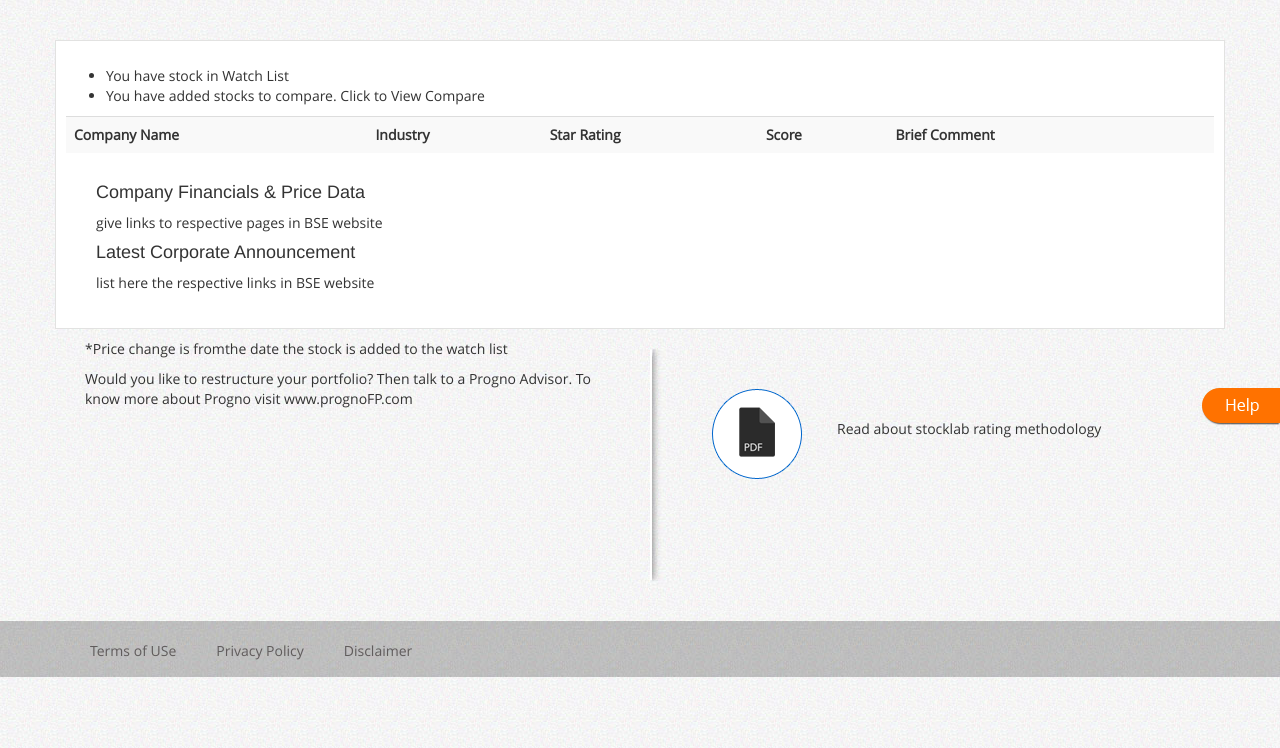
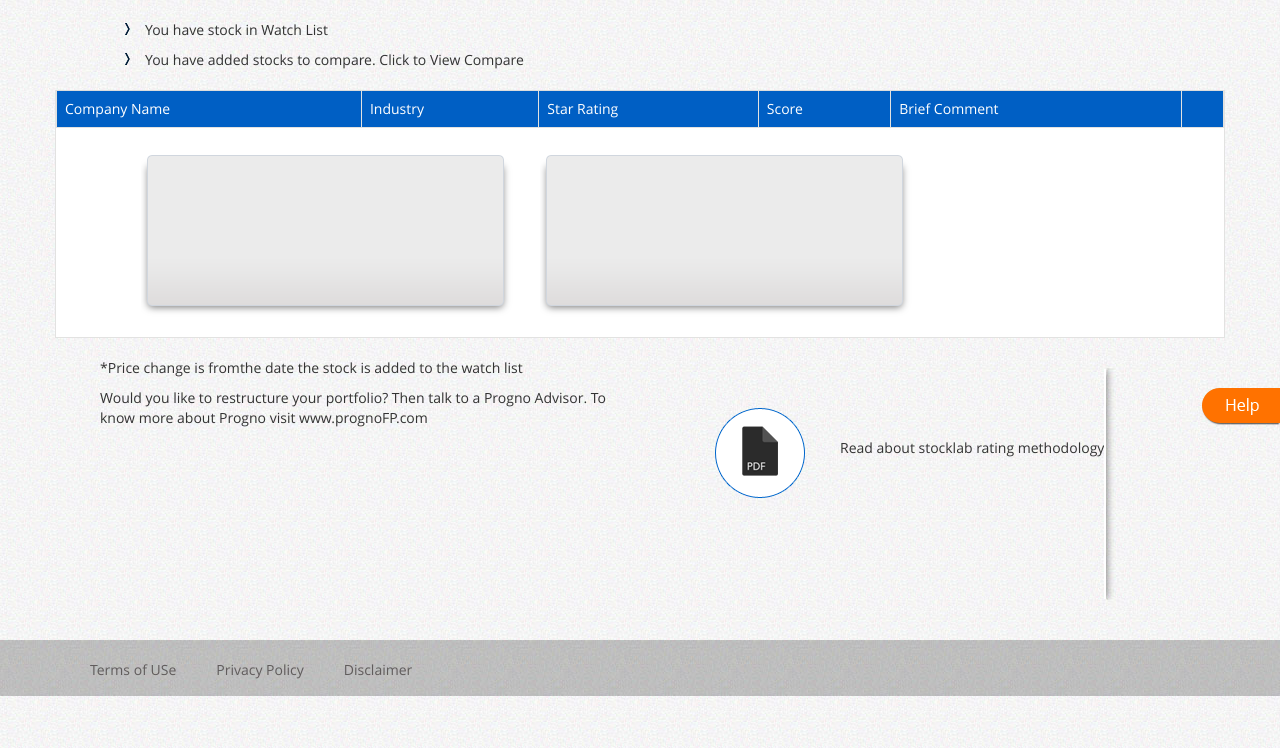
Before and after one commit to technomicssolutions/progno_stock_rating, a Django app: page /star_rating_report/ in a window 1280 px wide. Shown: the part 52-800 px from the top of the page. Run offline with Django 3.2, Linux system fonts and the light colour scheme; a user stored in the database is signed in; tables that the repository leaves empty hold one stand-in row (values such as "Sample post"); lists and menus that the app fills with data are empty.

Commit message:
report page

```diff
--- a/stock_rating/public/templates/star_rating_report.html
+++ b/stock_rating/public/templates/star_rating_report.html
@@ -2,15 +2,20 @@
 {% block body_id %}star_rating_report{% endblock %}
 {% block controller %}ng-controller="StarRatingReportController" ng-init="init('{{csrf_token}}', '{{isin_code}}')" {% endblock controller %}
 {% block content %}
-	<div class="container home_first_row">
+	<div class="container page_content">
 		<div class="row">
-			<div>
-				<ul>
+			<div class="col-md-12">
+				<ul class="header_ul">
 					<li>You have [[watch_list_count]] stock in Watch List</li>
 					<li>You have added [[compare_list_count]] stocks to compare. Click to View Compare</li>
 				</ul>
-				<p class="error_message">[[error_message]]</p>
-				<table class="table table-striped">
+			</div>
+		</div>
+	</div>
+	<div class="container page_content white_bg">
+		<div class="row">
+			<div class="col-md-12">
+				<table class="table table-striped list_table">
 					<tr>
 						<th>Company Name</th>
 						<th>Industry</th>
@@ -26,17 +31,28 @@
 						<td>[[star_rating.score]]</td>
 						<td>[[star_rating.brief_comment]]</td>
 						<td>
-							<a href="" ng-show="star_rating.company_in_watch_list == 'false'" ng-click="add_to_watch_list(star_rating)">Add to Watch List</a> <br/>
-							<a href="" ng-show="star_rating.company_in_compare_list == 'false' " ng-click="add_to_compare_list(star_rating)">Add to Compare</a><br/>
-							<a href="" ng-show="star_rating.company_in_watch_list == 'true'">Added to Watch List</a> <br/>
-							<a href="" ng-show="star_rating.company_in_compare_list == 'true' ">Added to Compare</a><br/>
+							<a href="" ng-show="star_rating.company_in_watch_list == 'false'" ng-click="add_to_watch_list(star_rating)" class="aqua_button">Add to Watch List</a>
+							<a href="" ng-show="star_rating.company_in_compare_list == 'false' " ng-click="add_to_compare_list(star_rating)" class="aqua_button with_margin">Add to Compare</a>
+							<a href="" ng-show="star_rating.company_in_watch_list == 'true'" class="green_button with_margin">Added to Watch List</a>
+							<a href="" ng-show="star_rating.company_in_compare_list == 'true' " class="green_button with_margin">Added to Compare</a>
 						</td>
 					</tr>
 				</table>
+				<p class="error_message">[[error_message]]</p>
 			</div>
 		</div>
 		<div class="row">
-			<div class="col-md-4" ng-repeat="analytical_head in analytical_heads">
+			<div class="col-md-1"> <!-- this is a place holder For alignment of below div -->
+			</div>
+			<div class="col-md-4 price_value">
+			</div>
+			<div class="col-md-4 price_value">
+			</div>
+		</div>
+	</div>
+		<div class="container page_content">
+			<div class="row" ng-repeat="list in analytical_heads_list">
+				<div class="col-md-4" ng-repeat="analytical_head in list">
 					<div class="col-md-12">
 						<h3>[[analytical_head.analytical_head_name]]</h3>
 						<div ng-repeat="function in analytical_head.functions" class="col-md-12">
@@ -45,7 +61,7 @@
 						</div>
 					</div>
 				</div>
-			<div class="col-md-4">
+				<div class="col-md-4" ng-show="$index+1 == analytical_heads_list.length">
 					<div class="col-md-12">
 						<h4>Company Financials & Price Data</h4>
 						<p>give links to respective pages in BSE website</p>
@@ -53,10 +69,10 @@
 						<p>list here the respective links in BSE website</p>
 					</div>
 				</div>
-
 			</div>
 		</div>
-	<div class="container home_second_row">
+	</div>
+	<div class="container page_content">
 		<div class="row">
 			<div class="col-md-6 left">
 				<div class="col-md-12">
--- a/stock_rating/public/views.py
+++ b/stock_rating/public/views.py
@@ -226,12 +226,6 @@ class ViewWatchList(View):
                 model_score = CompanyModelScore.objects.filter(company=company)
                 if model_score.count() > 0:
                     model_score = model_score[0]
-                    if model_score.star_rating_change and model_score.star_rating_change > 0:
-                        change_in_star_rating = ' up by '+str("*" * int(model_score.star_rating_change))
-                    elif model_score.star_rating_change and model_score.star_rating_change < 0:
-                        change_in_star_rating = ' down by '+str("*" * abs(model_score.star_rating_change))
-                    else:
-                        change_in_star_rating = ' '
                     compare_list = CompareList.objects.filter(user=public_user, company=company)
                     if compare_list.count() > 0:
                         company_in_compare_list = True
@@ -246,7 +240,8 @@ class ViewWatchList(View):
                         'brief_comment': model_score.comment,
                         'company_in_compare_list': 'true' if company_in_compare_list else 'false',
                         'added_on': watch_list.added_on.strftime('%d/%m/%Y') if watch_list.added_on else '',
-                        'rating_changed_date': model_score.updated_date.strftime('%d/%m/%Y') + change_in_star_rating if model_score.updated_date else '',
+                        'rating_changed_date': model_score.updated_date.strftime('%d/%m/%Y') if model_score.updated_date else '',
+                        'change': int(model_score.star_rating_change) if model_score.star_rating_change else 0 ,
                     }
                 else:
                     rating = {
@@ -255,7 +250,7 @@ class ViewWatchList(View):
                     }
                 watch_lists_details.append(rating)
             response = simplejson.dumps({
-                'watch_lists': watch_lists_details,
+                'watch_list': watch_lists_details,
                 'watch_list_count': watch_lists.count(),
                 'compare_list_count': compare_lists.count(),
             })
--- a/stock_rating/web/static/css/public_style.css
+++ b/stock_rating/web/static/css/public_style.css
@@ -368,22 +368,22 @@ footer a {
 	display: none;
 }
 
-#watch_list h3 {
+#watch_list h3, #star_rating h3 {
 	color: #0A63BF;
 	padding: 0px;
 	margin: 0px;
 }
 
-.watch_list_first_row {
+.page_content {
 	padding: 10px 0px 0px 30px;
 }
 
-.watchlist_instructions {
+.header_ul {
 	list-style: none;
 	margin-top: 10px;
 }
 
-.watchlist_instructions li {
+.header_ul li {
 	background: url("../images/li-arrow.png") no-repeat scroll 0 16% rgba(0, 0, 0, 0);
     display: block;
     height: 30px;
@@ -406,20 +406,58 @@ footer a {
 
 }
 
-.aqua_button {
+.aqua_button, .green_button {
 	background-color: #34CCCD;
 	padding: 5px 10px;
 	color: #FFFFFF;
 	display: block;
 	float: left;
 	border-radius: 3px;
-	margin-right: 10px;
+	margin-right: 15px;
+	width: 155px;
+	text-decoration: none;
+}
+.green_button {
+	background-color: #028002;
 }
 
-#watch_list .button_holder {
+.aqua_button:hover {
+	text-decoration: none;
+}
+
+#watch_list .button_holder, #star_rating .button_holder {
 	background-color: #CBCBCB !important;
 	padding: 8px !important;
+	padding-left: 30px !important;
 }
 .star_holder {
 	width: 150px;
 }
+
+.instruction {
+	font-size: 18px;
+	padding: 20px 20px 0px 20px;
+}
+
+.instruction a {
+	text-decoration: none;
+}
+.with_margin {
+	margin-top: 10px;
+}
+.white_bg {
+	background-color: #FFFFFF;
+	border: 1px solid #E2E2E1;
+	border-top: none;
+	padding: 0px;
+}
+/*.white_bg .col-md-12 {
+	padding-left: 0px;
+	padding-right: 0px;
+}*/
+
+.price_value {
+	background: url('../images/date-bg.png') no-repeat;
+	height: 169px;
+	margin-bottom: 20px;
+}
--- a/stock_rating/web/static/js/angular_app/controllers.js
+++ b/stock_rating/web/static/js/angular_app/controllers.js
@@ -3,6 +3,8 @@
 function paginate(list, $scope, page_interval) {
     if(!page_interval)
         $scope.page_interval = 20;
+    else
+        $scope.page_interval = page_interval;
     $scope.current_page = 1;
     $scope.pages = list.length / $scope.page_interval;
     if($scope.pages > parseInt($scope.pages))
@@ -11,8 +13,7 @@ function paginate(list, $scope, page_interval) {
 }
 
 function select_page(page, list, $scope, page_interval) {
-    if(!page_interval)
-        $scope.page_interval = 20;
+
     var last_page = page - 1;
     var start = (last_page * $scope.page_interval);
     var end = $scope.page_interval * page;
--- a/stock_rating/web/static/js/angular_app/public_controllers.js
+++ b/stock_rating/web/static/js/angular_app/public_controllers.js
@@ -222,17 +222,27 @@ function StarRatingController($scope, $http){
     $scope.init = function(csrf_token, star_count) {
         $scope.csrf_token = csrf_token;
         $scope.count = star_count;
+        $scope.pages = 0;
+        $scope.visible_list = [];
+        $scope.error = false;
         if (star_count)
             $scope.get_company_star_rating(star_count);
+    }
+    $scope.range = function(n) {
+        var n = Math.abs(n);
+        return new Array(n);
     }
     $scope.get_company_star_rating = function(star_count) {
         show_loader()
         $http.get('/star_rating/?star_count='+star_count).success(function(data){
             hide_loader()
             $scope.star_ratings = data.star_ratings;
+            if(data.star_ratings.length == 0){
+                $scope.error = true;
+            }
+            paginate($scope.star_ratings, $scope, 5);
             $scope.watch_list_count = data.watch_list_count;
             $scope.compare_list_count = data.compare_list_count;
-            console.log(data.watch_list_count, data.compare_list_count);
         }).error(function(data, status){
             console.log(data);
         });
@@ -247,6 +257,19 @@ function StarRatingController($scope, $http){
         }
         show_loader();
         add_to_compare_list($scope, $http, star_rating);
+    }
+    $scope.select_page = function(page){
+        select_page(page, $scope.star_ratings, $scope);
+    }
+    $scope.select_next_page = function(){
+        var page = $scope.current_page + 1;
+        if(page != $scope.pages + 1)
+            select_page(page, $scope.star_ratings, $scope);
+    }
+    $scope.select_previous_page = function(){
+        var page = $scope.current_page - 1
+        if(page != 0)
+            select_page(page, $scope.star_ratings, $scope);
     }
 }
 
@@ -264,7 +287,15 @@ function StarRatingReportController($scope, $http) {
             $scope.watch_list_count = data.watch_list_count;
             $scope.compare_list_count = data.compare_list_count;
             $scope.analytical_heads = data.star_ratings[0].analytical_heads;
-            console.log(data.analytical_heads);
+            $scope.analytical_heads_list = [];
+            var list = []
+            for(i=0;i<$scope.analytical_heads.length;i++){
+                list.push($scope.analytical_heads[i])
+                if((i+1)%3 == 0 || (i+1) == $scope.analytical_heads.length) {
+                    $scope.analytical_heads_list.push(list);
+                    list = [];
+                }
+            }console.log($scope.analytical_heads_list);
         }).error(function(data, status){
             console.log(data);
         });
@@ -295,11 +326,12 @@ function ViewWatchListController($scope, $http){
         $scope.get_watch_list_details();
     }
     $scope.range = function(n) {
+        var n = Math.abs(n);
         return new Array(n);
     }
     $scope.get_watch_list_details = function(){
         $http.get('/watch_list/').success(function(data){
-            $scope.watch_lists = data.watch_lists;
+            $scope.watch_list = data.watch_list;
             $scope.watch_list_count = data.watch_list_count;
             $scope.compare_list_count = data.compare_list_count;
         }).error(function(data, status){
--- a/stock_rating/web/templates/pagination.html
+++ b/stock_rating/web/templates/pagination.html
@@ -1,4 +1,4 @@
-<div class="page" ng-hide="visible_list.length < 1">
+<div class="page" ng-hide="pages <= 1">
     <ul class="pagination">
     	<li><a href="" ng-click="select_page(1)">First</a></li>
         <li class="arrow unavailable">
--- a/stock_rating/web/utils.py
+++ b/stock_rating/web/utils.py
@@ -241,6 +241,9 @@ def get_rating_details_by_star_count(request, star_count):
             'rating_changed_date': model_score.updated_date.strftime('%d/%m/%Y') + change_in_star_rating,
             'company_in_watch_list': 'true' if company_in_watch_list else 'false',
             'company_in_compare_list': 'true' if company_in_compare_list else 'false',
+            'star_count': int(model_score.star_rating) if model_score.star_rating else 0,
+            'change': int(model_score.star_rating_change) if model_score.star_rating_change else 0 ,
+
         })
     watch_list_count = 0
     compare_list_count = 0
```
Also changed, not shown: stock_rating/public/templates/star_rating.html (+40 -18 lines), stock_rating/public/templates/view_watch_list.html (+21 -9 lines). Lines whose indentation alone changed are shown as unchanged.
